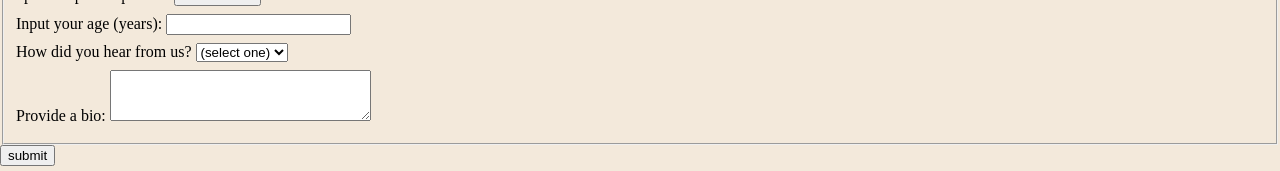
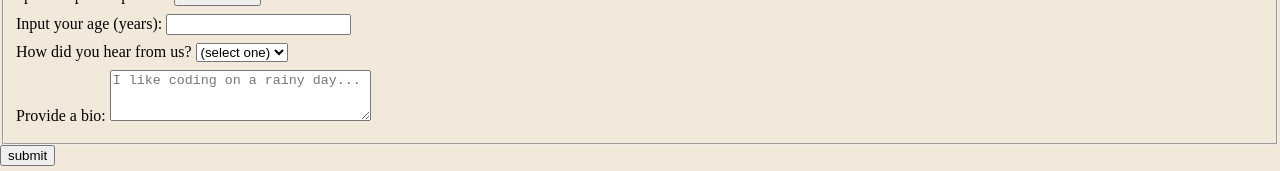
Before and after one commit to rebeccaacero1/Html-Forms, a plain HTML site: page index.html in a window 1280 px wide. Shown: the part 366-537 px from the top of the page. Drawn offline with Linux system fonts and the light colour scheme.

Commit message:
addCSSTextAreaColorGreen

```diff
--- a/css/styles.css
+++ b/css/styles.css
@@ -11,3 +11,6 @@
     display: block;
     margin: 0.5rem 0;
 }
+textarea{
+    color: green;
+}
--- a/index.html
+++ b/index.html
@@ -38,7 +38,7 @@
     </label>
     <label>
         Provide a bio:
-        <textarea name="" id="" cols="30" rows="3"></textarea>
+        <textarea name="" id="" cols="30" rows="3" placeholder="I like coding on a rainy day..."></textarea>
     </label>
     </fieldset>
     <input type="submit" value="submit" />
```
